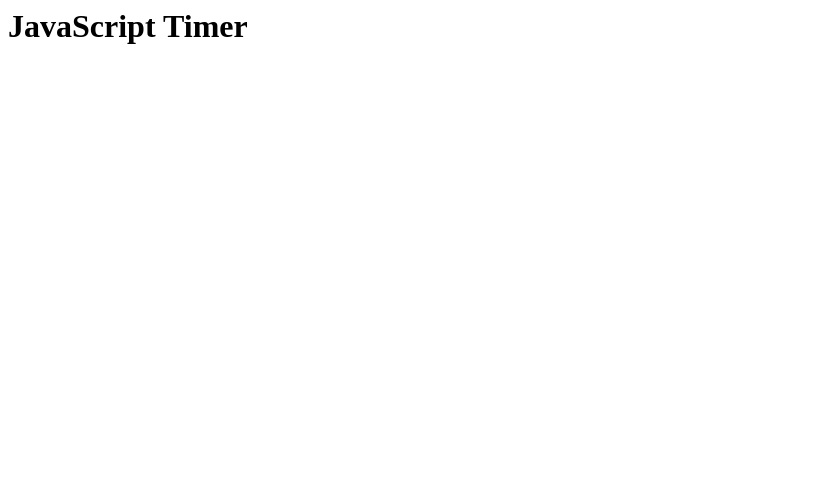
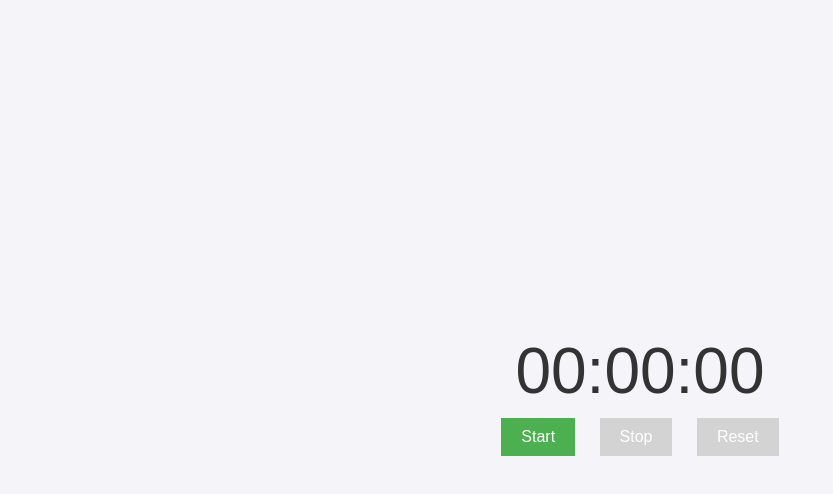
Before and after one commit to CodingMasterDev/JS-Timer, a website: page index.html in a window 1280 px wide. Shown: the whole page, without its empty margins (0-833 px from the left). Drawn offline with Linux system fonts and the light colour scheme.

Commit message:
hacktoberfest push 4

```diff
--- /dev/null
+++ b/css/styles.css
@@ -0,0 +1,38 @@
+/* styles.css */
+body {
+  display: flex;
+  justify-content: center;
+  align-items: center;
+  height: 100vh;
+  margin: 0;
+  font-family: Arial, sans-serif;
+  background-color: #f4f4f9;
+}
+
+.timer-container {
+  text-align: center;
+}
+
+.timer {
+  font-size: 4rem;
+  color: #333;
+}
+
+button {
+  margin: 10px;
+  padding: 10px 20px;
+  font-size: 1rem;
+  background-color: #4CAF50;
+  color: white;
+  border: none;
+  cursor: pointer;
+}
+
+button:hover {
+  background-color: #45a049;
+}
+
+button:disabled {
+  background-color: #d3d3d3;
+  cursor: not-allowed;
+}
--- a/index.html
+++ b/index.html
@@ -1,2 +1,20 @@
-<h1>JavaScript Timer</h1>
-<div id="app"></div>
+<!DOCTYPE html>
+<html lang="en">
+<head>
+  <meta charset="UTF-8">
+  <meta name="viewport" content="width=device-width, initial-scale=1.0">
+  <title>JavaScript Timer</title>
+  <link rel="stylesheet" href="./css/styles.css">
+</head>
+<body>
+
+  <div class="timer-container">
+    <div class="timer" id="timer">00:00:00</div>
+    <button id="startBtn">Start</button>
+    <button id="stopBtn" disabled>Stop</button>
+    <button id="resetBtn" disabled>Reset</button>
+  </div>
+
+  <script src="index.js"></script>
+</body>
+</html>
--- a/index.js
+++ b/index.js
@@ -1,12 +1,65 @@
-// Import stylesheets
-import './style.css';
+// index.js
 
-// Write Javascript code!
-const appDiv = document.getElementById('app');
+let timerInterval;
+let timeElapsed = 0; // Time in seconds
 
+const timerElement = document.getElementById('timer');
+const startBtn = document.getElementById('startBtn');
+const stopBtn = document.getElementById('stopBtn');
+const resetBtn = document.getElementById('resetBtn');
 
-//implement timer
-setTimeout(()=>{
-    let date = new Date();
-    appDiv.innerHTML = date;
-},1000);
+// Format time as HH:MM:SS
+function formatTime(seconds) {
+  const hours = Math.floor(seconds / 3600);
+  const minutes = Math.floor((seconds % 3600) / 60);
+  const secs = seconds % 60;
+  return (
+    String(hours).padStart(2, '0') + ':' +
+    String(minutes).padStart(2, '0') + ':' +
+    String(secs).padStart(2, '0')
+  );
+}
+
+// Update timer display
+function updateTimerDisplay() {
+  timerElement.textContent = formatTime(timeElapsed);
+}
+
+// Start timer
+function startTimer() {
+  timerInterval = setInterval(() => {
+    timeElapsed++;
+    updateTimerDisplay();
+  }, 1000);
+
+  startBtn.disabled = true;
+  stopBtn.disabled = false;
+  resetBtn.disabled = false;
+}
+
+// Stop timer
+function stopTimer() {
+  clearInterval(timerInterval);
+
+  startBtn.disabled = false;
+  stopBtn.disabled = true;
+}
+
+// Reset timer
+function resetTimer() {
+  clearInterval(timerInterval);
+  timeElapsed = 0;
+  updateTimerDisplay();
+
+  startBtn.disabled = false;
+  stopBtn.disabled = true;
+  resetBtn.disabled = true;
+}
+
+// Event listeners for buttons
+startBtn.addEventListener('click', startTimer);
+stopBtn.addEventListener('click', stopTimer);
+resetBtn.addEventListener('click', resetTimer);
+
+// Initial display
+updateTimerDisplay();
--- a/style.css
+++ /dev/null
@@ -1,4 +0,0 @@
-h1, h2 {
-  font-family: Lato;
-  color: blue;
-}
```
